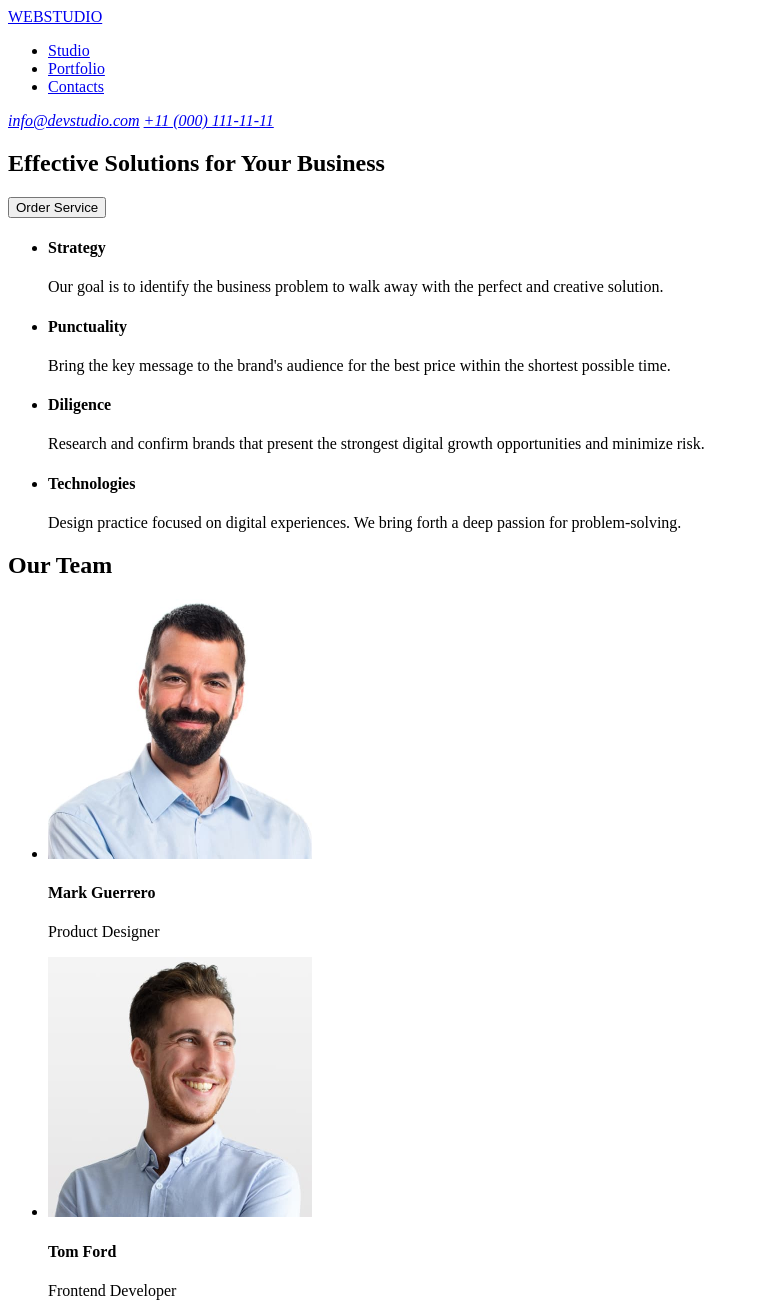
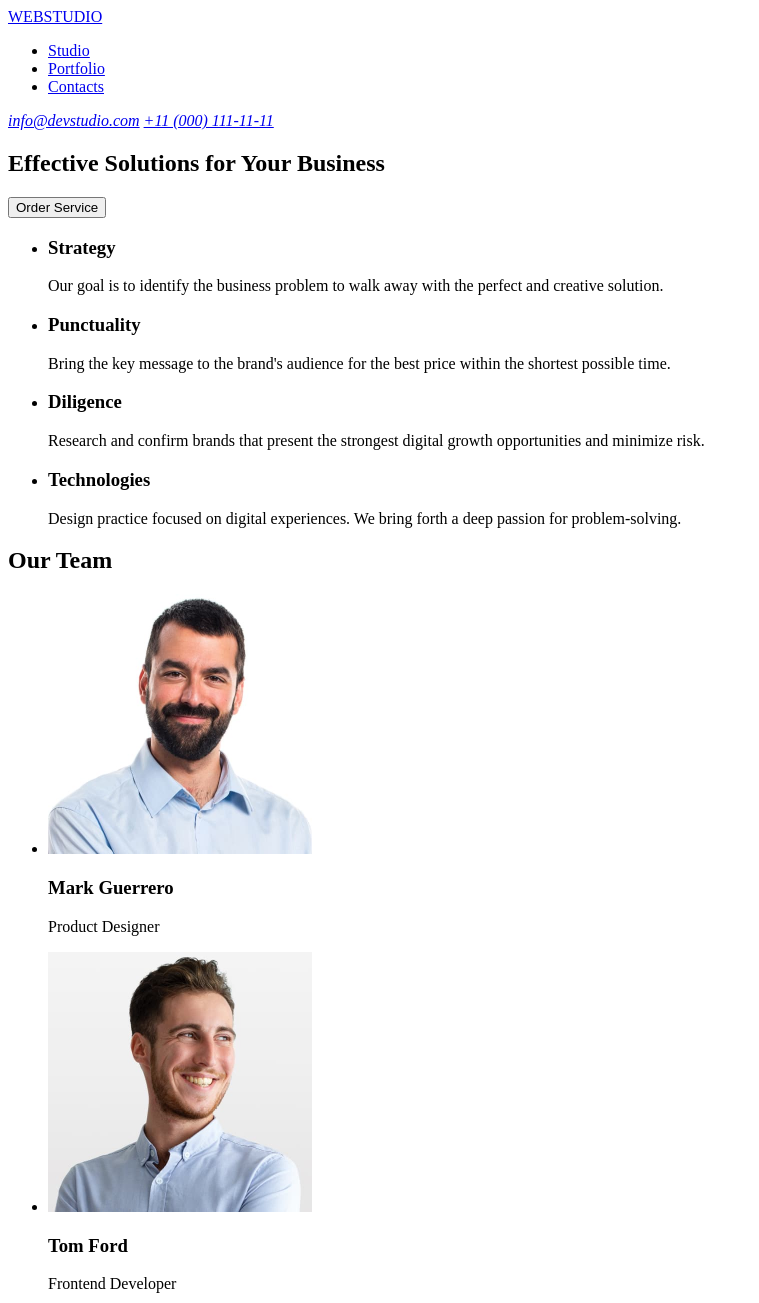
Before and after one commit to svolodarskyi/goit-markup-hw-01, a plain HTML site: page index.html in a window 1280 px wide. Shown: the top 1303 px of the page, without its empty margins (0-759 px from the left). Drawn offline with Linux system fonts and the light colour scheme.

Commit message:
Update index.html

```diff
--- a/index.html
+++ b/index.html
@@ -29,28 +29,28 @@
       <section id="values">
         <ul>
           <li>
-            <h4>Strategy</h4>
+            <h3>Strategy</h3>
             <p>
               Our goal is to identify the business problem to walk away with the
               perfect and creative solution.
             </p>
           </li>
           <li>
-            <h4>Punctuality</h4>
+            <h3>Punctuality</h3>
             <p>
               Bring the key message to the brand's audience for the best price
               within the shortest possible time.
             </p>
           </li>
           <li>
-            <h4>Diligence</h4>
+            <h3>Diligence</h3>
             <p>
               Research and confirm brands that present the strongest digital
               growth opportunities and minimize risk.
             </p>
           </li>
           <li>
-            <h4>Technologies</h4>
+            <h3>Technologies</h3>
             <p>
               Design practice focused on digital experiences. We bring forth a
               deep passion for problem-solving.
@@ -64,29 +64,29 @@
         <ul>
           <li>
             <img src="./images/mark-guerrero.jpg" alt="Mark Guerro Headshot" width="264"/>
-            <h4>Mark Guerrero</h4>
+            <h3>Mark Guerrero</h3>
             <p>Product Designer</p>
           </li>
           <li>
             <img src="./images/tom-ford.jpg" alt="Tom Ford Headshot" width="264"/>
-            <h4>Tom Ford</h4>
+            <h3>Tom Ford</h3>
             <p>Frontend Developer</p>
           </li>
           <li>
             <img src="./images/camila-garcia.jpg" alt="Camila Garcia Headshot" width="264"/>
-            <h4>Camila Garcia</h4>
+            <h3>Camila Garcia</h3>
             <p>Marketing</p>
           </li>
           <li>
             <img src="./images/daniel-wilson.jpg" alt="Daniel Wilson Headshot" width="264"/>
-            <h4>Daniel Wilson</h4>
+            <h3>Daniel Wilson</h3>
             <p>UI Designer</p>
           </li>
         </ul>
       </section>
     </main>
     <footer>
-      <h4>WEBSTUDIO</h4>
+      <h3>WEBSTUDIO</h3>
       <p>
         Increase the flow of customers and sales for your business with digital marketing & growth solutions.
       </p>
```
